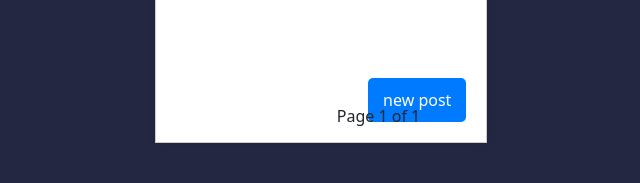
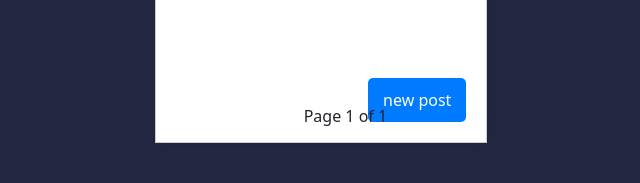
Before and after one commit to Bragadeesh16/blog-post, a Django app: page / in a window 1280 px wide. Shown: the part 617-800 px from the top of the page, without its empty margins (319-959 px from the left). Run offline with Django 5.2, Linux system fonts and the light colour scheme; data comes from the database, SQL or seed files in the repository; parts of the project's set-up code (start-up, migrations or seed data) failed here and were passed over.

Commit message:
style the pagination

```diff
--- a/blog/templates/home.html
+++ b/blog/templates/home.html
@@ -22,7 +22,7 @@
 <a href="{% url 'new-post' %}" class="new-post-link">new post</a>
 
 
-<div style="position: absolute;right: 20%; bottom: 2%;">
+<div style="position: absolute;right: 30%; bottom: 2%;">
 
     {% if posts.has_previous %}
 
```
